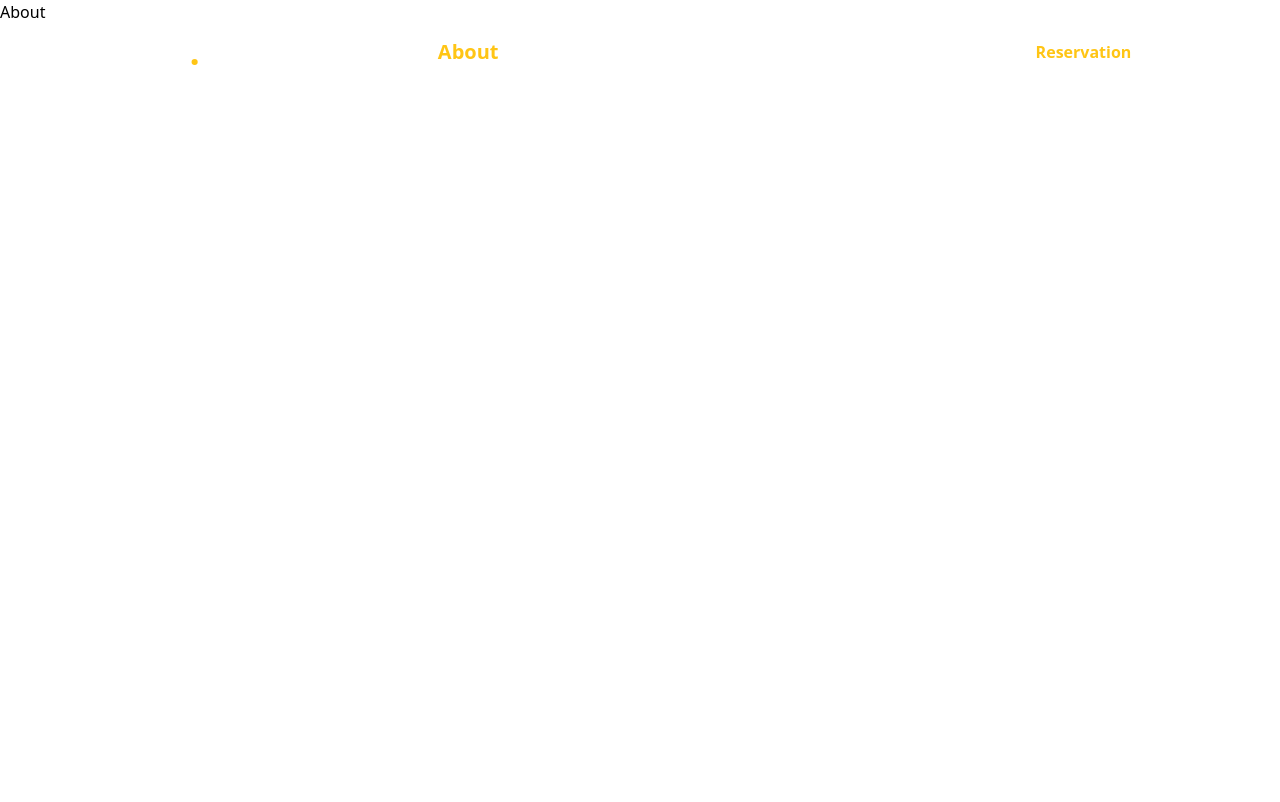
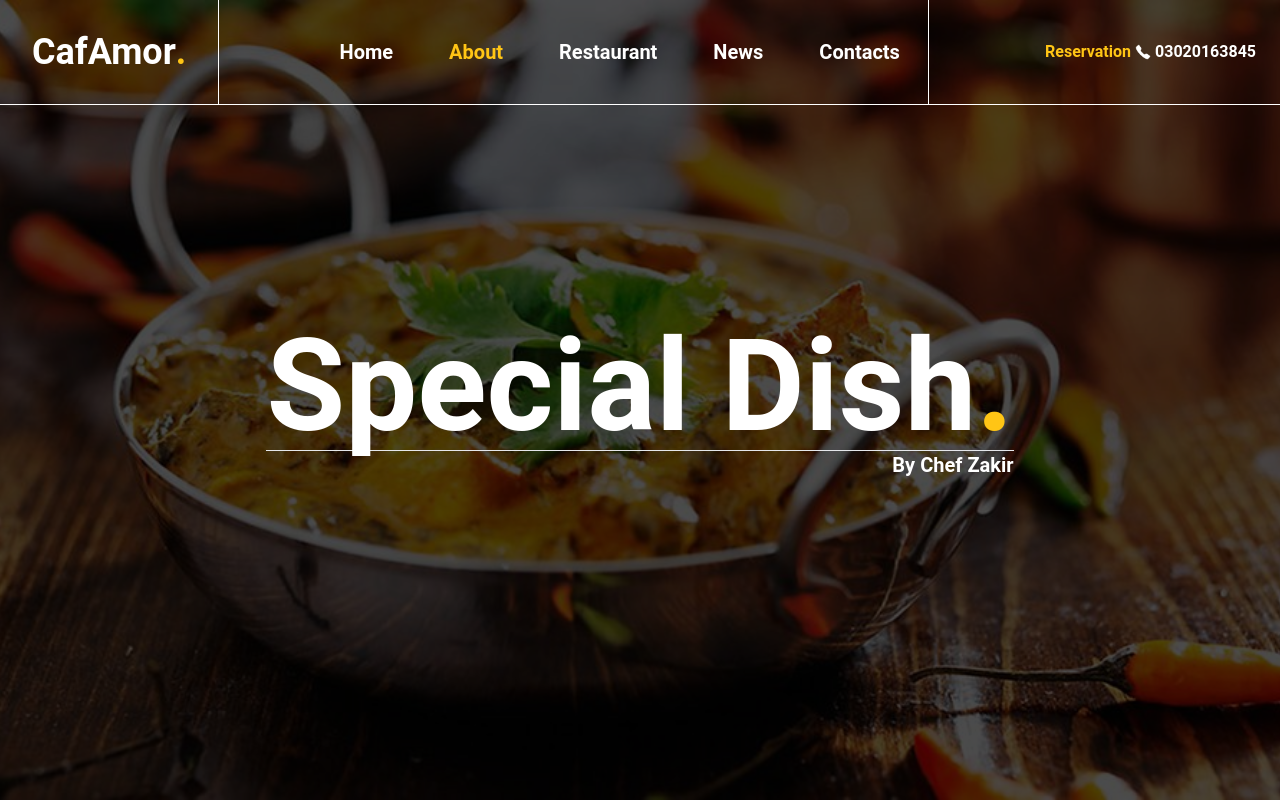
Before and after one commit to HAMMAS-SALEEM/CafAmor-React, a React (Vite) app: page /about in a window 1280 px wide. Shown: the top 802 px of the page. Built offline with nearby package versions, Linux system fonts and the light colour scheme.

Commit message:
About to start the about section

```diff
--- a/package.json
+++ b/package.json
@@ -10,6 +10,7 @@
     "preview": "vite preview"
   },
   "dependencies": {
+    "@material-tailwind/react": "^2.1.9",
     "flowbite": "^2.3.0",
     "flowbite-react": "^0.9.0",
     "react": "^18.2.0",
--- a/src/components/intro/Intro.jsx
+++ b/src/components/intro/Intro.jsx
@@ -1,12 +1,15 @@
 import React from 'react'
 import Hero from './hero/Hero'
 import Details from './detail/Details'
+import bg from '../../assets/home.jpg'
+import CarouselContainer from './carousel/CarouselContainer'
 
 const Intro = () => {
   return (
     <>
       <Hero />
       <Details />
+      {/* <CarouselContainer /> */}
     </>
   )
 }
--- /dev/null
+++ b/src/components/intro/carousel/CarouselContainer.jsx
@@ -0,0 +1,24 @@
+import { Carousel } from 'flowbite-react'
+import React from 'react'
+import home from '../../../assets/home.jpg'
+import menu from '../../../assets/menu-bg.jpg'
+import contact from '../../../assets/contact-bg.png'
+
+const CarouselContainer = () => {
+  return (
+    <div className="flex row">
+      <div className='z-20 flex'>
+        <img className='h-full' src={home} alt={home} />
+        <img className='h-full' src={menu} alt={menu} />
+        <img className='h-full' src={contact} alt={contact} />
+      </div>
+      <div className='z-20 flex'>
+        <img className='h-full' src={home} alt={home} />
+        <img className='h-full' src={menu} alt={menu} />
+        <img className='h-full' src={contact} alt={contact} />
+      </div>
+    </div>
+  )
+}
+
+export default CarouselContainer
--- a/src/main.jsx
+++ b/src/main.jsx
@@ -3,11 +3,14 @@ import ReactDOM from 'react-dom/client'
 import App from './App.jsx'
 import './index.css'
 import { BrowserRouter } from 'react-router-dom'
+import { ThemeProvider } from '@material-tailwind/react'
 
 ReactDOM.createRoot(document.getElementById('root')).render(
   <React.StrictMode>
-    <BrowserRouter>
-      <App />
-    </BrowserRouter>
+    <ThemeProvider>
+      <BrowserRouter>
+        <App />
+      </BrowserRouter>
+    </ThemeProvider>
   </React.StrictMode>
 )
--- a/src/pages/About.jsx
+++ b/src/pages/About.jsx
@@ -1,8 +1,13 @@
 import React from 'react'
 import AppLayout from '../layout/AppLayout'
+import Intro from '../components/intro/Intro'
 
 const About = () => {
-  return <h1>About</h1>
+  return (
+    <>
+      <Intro />
+    </>
+  )
 }
 
 export default AppLayout()(About)
--- a/tailwind.config.js
+++ b/tailwind.config.js
@@ -1,6 +1,15 @@
+const flowbite = require("flowbite-react/tailwind");
+const withMT = require('@material-tailwind/react/utils/withMT')
 /** @type {import('tailwindcss').Config} */
-export default {
-  content: ['./index.html', './src/**/*.{js,ts,jsx,tsx}'],
+
+export default withMT({
+  content: [
+    './index.html',
+    './src/**/*.{js,ts,jsx,tsx}',
+    'path-to-your-node_modules/@material-tailwind/react/components/**/*.{js,ts,jsx,tsx}',
+    'path-to-your-node_modules/@material-tailwind/react/theme/components/**/*.{js,ts,jsx,tsx}',
+    flowbite.plugin(),
+  ],
   theme: {
     extend: {
       colors: {
@@ -14,19 +23,10 @@ export default {
       lg: '1090px',
       xl: '1280px',
       '2xl': '1536px'
-    },
-    // borderWidth: {
-    //   DEFAULT: '1px',
-    //   0: '0',
-    //   2: '2px',
-    //   3: '3px',
-    //   4: '4px',
-    //   6: '6px',
-    //   8: '8px'
-    // }
+    }
   },
   plugins: [
-    require('flowbite/plugin'),
-    './node_modules/flowbite-react/lib/esm/**/*.js'
+    flowbite.plugin(),
+    // './node_modules/flowbite-react/lib/esm/**/*.js'
   ]
-}
+})
```
Also changed, not shown: 1 other file (tests, documents, lock files or other folders).
